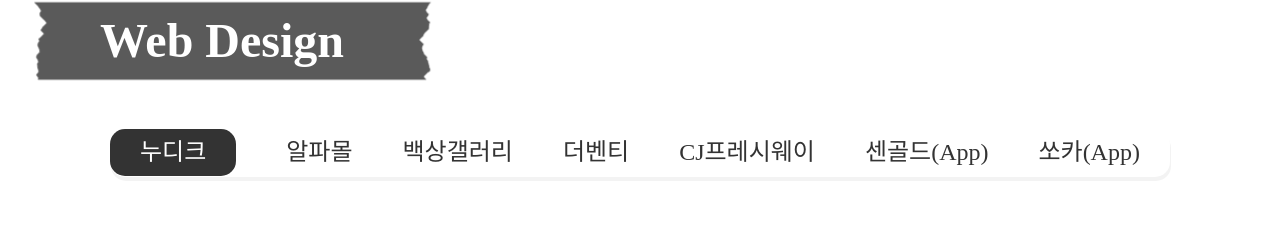
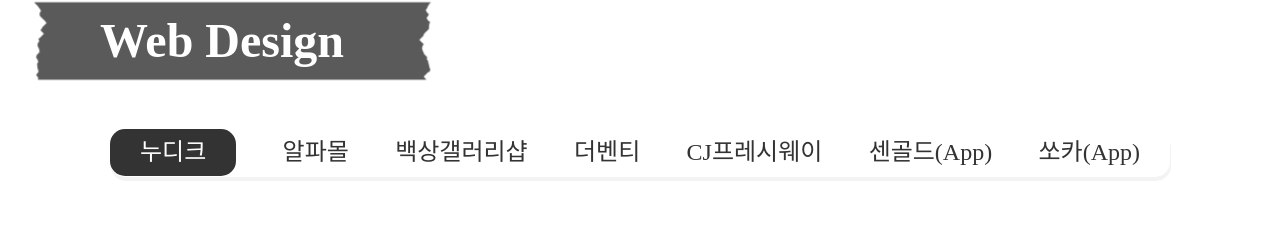
Before and after one commit to hymshark/PORTFOLIO, a plain HTML site: page index.html in a window 1280 px wide. Shown: the part 1808-2060 px from the top of the page. Drawn offline with nearby package versions, Linux system fonts and the light colour scheme; a web font is replaced by a local one.

Commit message:
오타 수정

```diff
--- a/index.html
+++ b/index.html
@@ -147,7 +147,7 @@
             <ul class="tab_menu">
                 <li class="active">누디크</li>
                 <li>알파몰</li>
-                <li>백상갤러리</li>
+                <li>백상갤러리샵</li>
                 <li>더벤티</li>
                 <li> CJ프레시웨이</li>
                 <li>센골드(App)</li>
```
